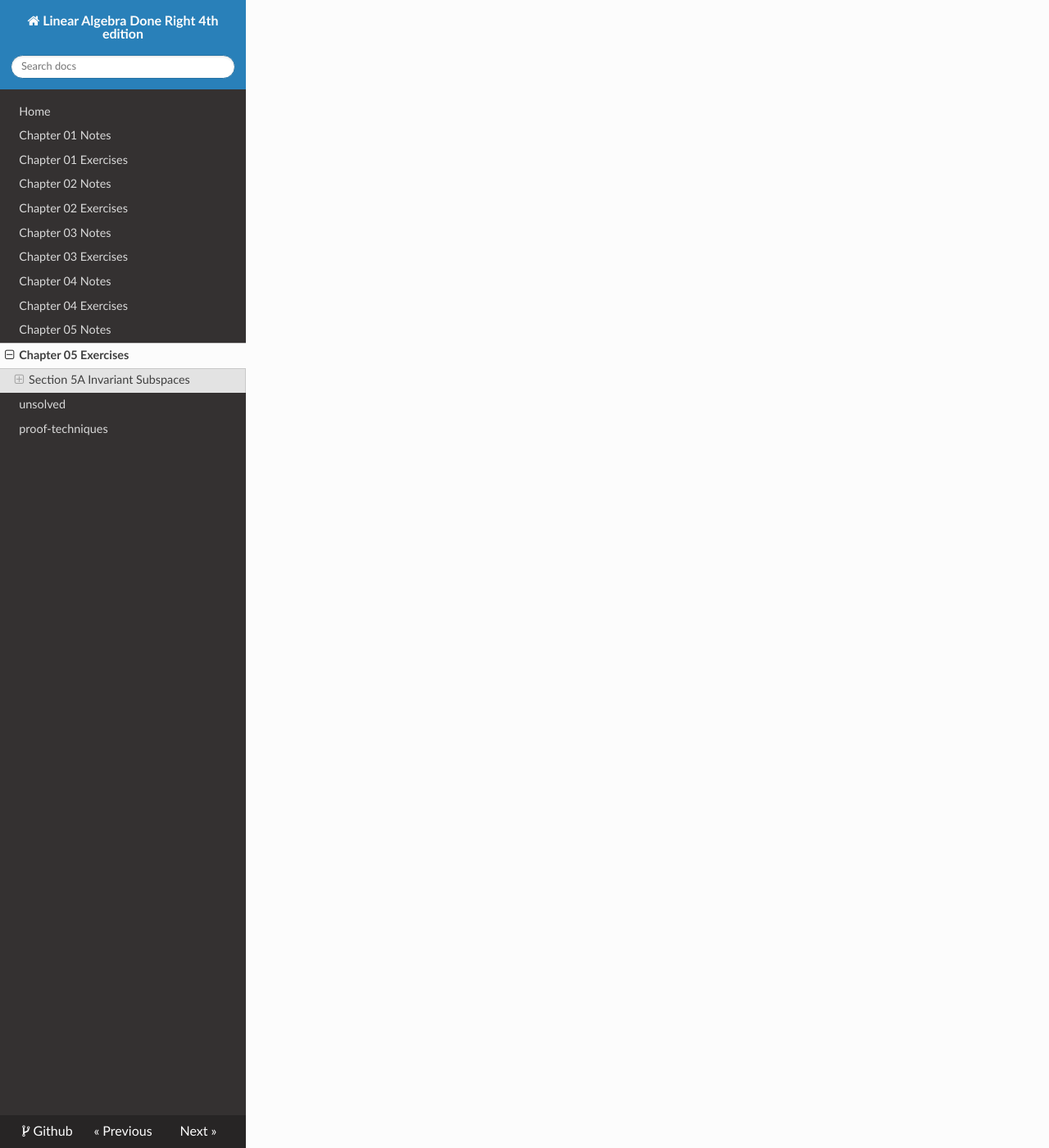
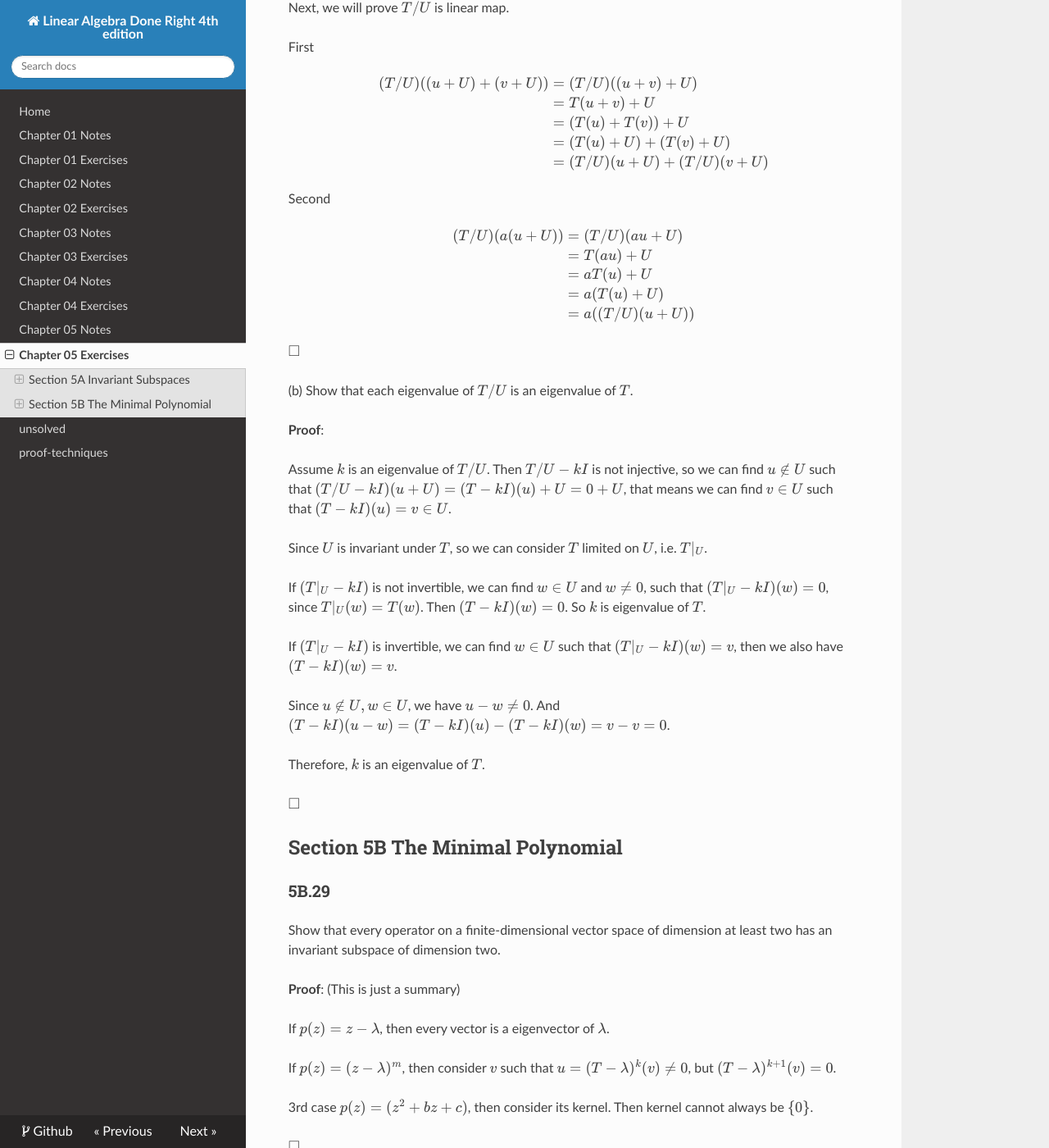
Before and after one commit to eroicaleo/liner-algebra-done-right-4th, an MkDocs documentation site: the page built from docs/ch05ex.md, in a window 1280 px wide and 1400 px high, scrolled down 25114 px. Shown: the whole window at 82% size. Built offline with MkDocs 1.6.1, drawn with Linux system fonts in a browser that asks for light colours; nearby versions of some CDN libraries; some of the changed text lies outside the part shown.

Commit message:
updates ch05ex

```diff
--- a/docs/ch05ex.md
+++ b/docs/ch05ex.md
@@ -1315,3 +1315,111 @@ $$
 So $\lambda$ is an eigenvalue of $T$.
 
 $\square$
+
+### 5A.38
+
+Suppose $𝑉$ is finite-dimensional, $𝑇 ∈ ℒ(𝑉)$, and $𝑈$ is a subspace of
+$𝑉$ invariant under $𝑇$. The quotient operator $𝑇/𝑈 ∈ ℒ(𝑉/𝑈)$ is defined
+by
+
+$$
+(T/U)(v + U) = Tv + U
+$$
+
+for each $v \in V$.
+
+(a) Show that the definition of $𝑇/𝑈$ makes sense (which requires using the
+condition that $𝑈$ is invariant under 𝑇) and show that $𝑇/𝑈$ is an operator
+on $𝑉/𝑈$.
+
+**Proof**:
+
+Assume $u+U = v+U$, then from
+"3.101 two translates of a subspace are equal or disjoint",
+we know $u-v \in U$.
+
+$$
+\begin{align*}
+(T/U)(v + U) &= Tv + U \\
+(T/U)(u + U) &= Tu + U \\
+(Tv+U) - (Tu+U) &= (Tv - Tu) + U \\
+&= T(v-u) + U \\
+&= U & \text{ since } u-v \in U \text{ which is invariant under } T\\
+\end{align*}
+$$
+
+So $T/U$ is well defined.
+
+Next, we will prove $T/U$ is linear map.
+
+First
+
+$$
+\begin{align*}
+(T/U)((u+U)+(v+U))
+&=(T/U)((u+v)+U) \\
+&= T(u+v) + U \\
+&= (T(u) + T(v)) + U \\
+&= (T(u) + U) + (T(v) + U) \\
+&= (T/U)(u+U) + (T/U)(v+U) \\
+\end{align*}
+$$
+
+Second
+
+$$
+\begin{align*}
+(T/U)(a(u+U))
+&= (T/U)(au + U) \\
+&= T(au) + U \\
+&= aT(u) + U \\
+&= a(T(u) + U) \\
+&= a((T/U)(u+U)) \\
+\end{align*}
+$$
+
+$\square$
+
+(b) Show that each eigenvalue of $𝑇/𝑈$ is an eigenvalue of $𝑇$.
+
+**Proof**:
+
+Assume $k$ is an eigenvalue of $T/U$. Then $T/U - kI$ is not injective,
+so we can find $u \not\in U$ such that $(T/U-kI)(u+U) = (T-kI)(u) + U = 0+U$,
+that means we can find $v \in U$ such that $(T-kI)(u) = v \in U$.
+
+Since $U$ is invariant under $T$,
+so we can consider $T$ limited on $U$, i.e. $T|_U$.
+
+If $(T|_U-kI)$ is not invertible, we can find $w \in U$ and $w \neq 0$,
+such that $(T|_U-kI)(w) = 0$, since $T|_U(w) = T(w)$.
+Then $(T-kI)(w) = 0$. So $k$ is eigenvalue of $T$.
+
+If $(T|_U-kI)$ is invertible, we can find $w \in U$ such that
+$(T|_U-kI)(w) = v$, then we also have $(T-kI)(w) = v$.
+
+Since $u \not\in U, w \in U$, we have $u-w \neq 0$.
+And $(T-kI)(u-w) = (T-kI)(u) - (T-kI)(w) = v - v = 0$.
+
+Therefore, $k$ is an eigenvalue of $T$.
+
+$\square$
+
+## Section 5B The Minimal Polynomial
+
+### 5B.29
+
+Show that every operator on a finite-dimensional vector space of dimension
+at least two has an invariant subspace of dimension two.
+
+**Proof**: (This is just a summary)
+
+If $p(z) = z-\lambda$, then every vector is a eigenvector of $\lambda$.
+
+If $p(z) = (z-\lambda)^m$, then consider $v$ such that $u = (T-\lambda )^k(v) \neq 0$,
+but $(T-\lambda )^{k+1}(v) = 0$.
+
+3rd case $p(z) = (z^2+bz+c)$, then consider its kernel. Then kernel cannot
+always be $\{0\}$.
+
+$\square$
```
